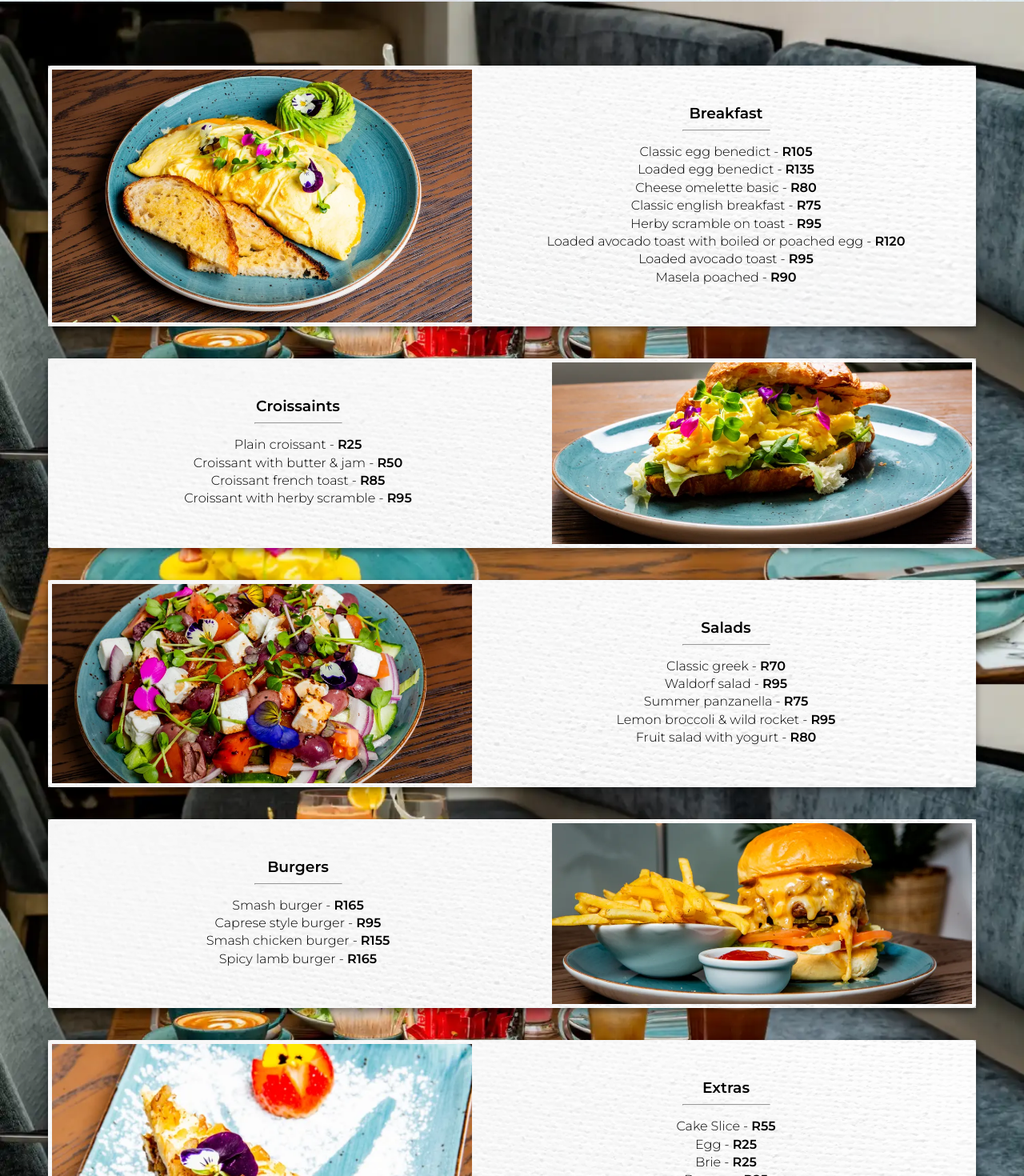
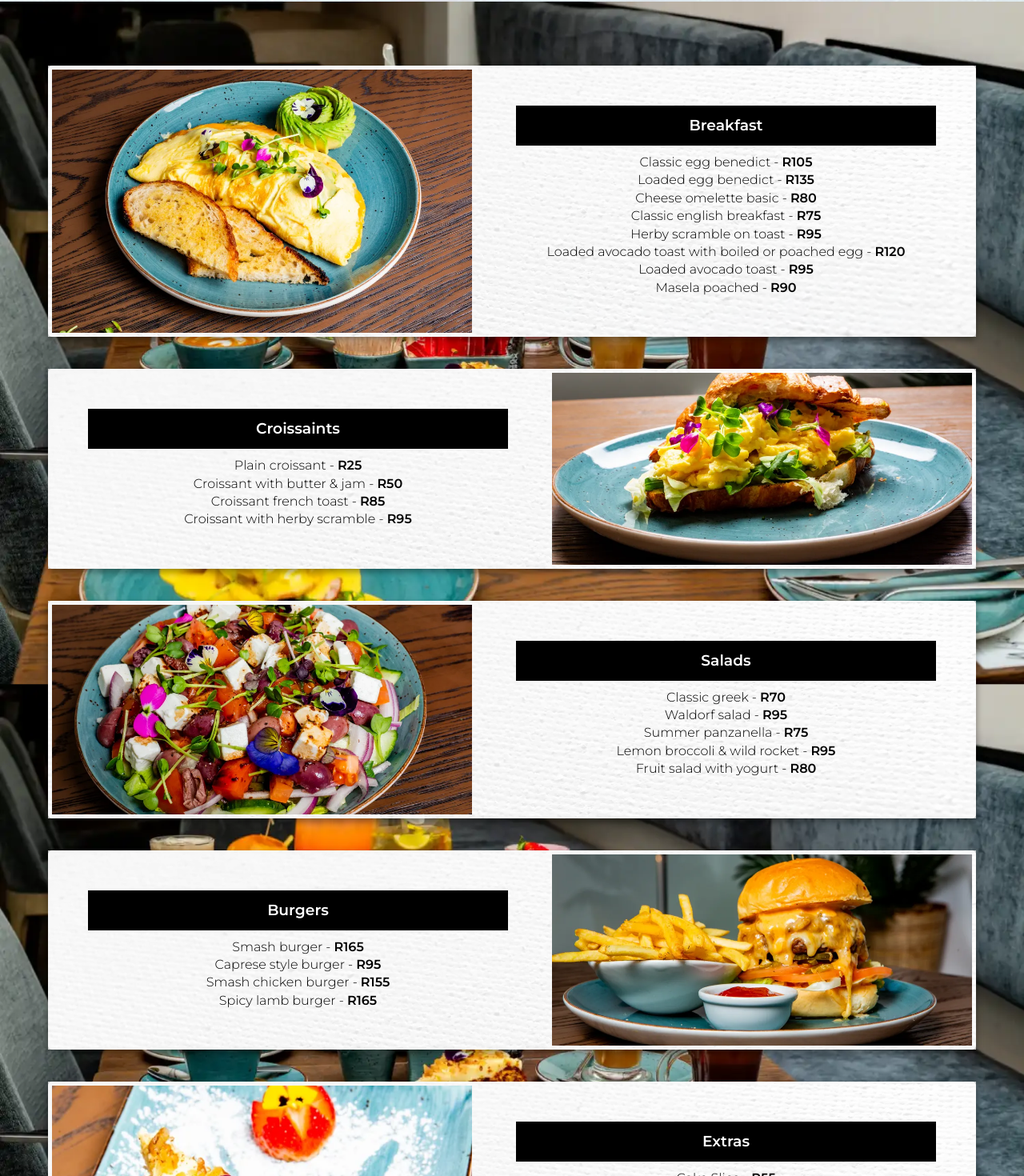
Before and after one commit to Lebo-Madikane/dweba-art-and-cafe, a Next.js app: page /cafePage in a window 1280 px wide. Shown: the part 378-1848 px from the top of the page at 80% size. Built offline with nearby package versions, Linux system fonts and the light colour scheme.

Commit message:
redesign menuPage text header

```diff
--- a/src/pages/cafePage.js
+++ b/src/pages/cafePage.js
@@ -27,7 +27,6 @@ const MenuItems = () => (
                     </div>
                     <div className={Styles["menu-category-detail"]}>
                         <h3>Breakfast</h3>
-                        <hr />
                         <ul>
                             <li>Classic egg benedict - <span>R105</span></li>
                             <li>Loaded egg benedict - <span>R135</span></li>
@@ -45,7 +44,6 @@ const MenuItems = () => (
                     <div className={`${Styles.menuCategorImg2}`}></div>
                     <div className={Styles["menu-category-detail"]}>
                         <h3>Croissaints</h3>
-                        <hr />
                         <ul>
                             <li>Plain croissant - <span>R25</span></li>
                             <li>Croissant with butter & jam - <span>R50</span></li>
@@ -63,7 +61,6 @@ const MenuItems = () => (
                     </div>
                     <div className={Styles["menu-category-detail"]}>
                         <h3>Salads</h3>
-                        <hr />
                         <ul>
                             <li>Classic greek - <span>R70</span></li>
                             <li>Waldorf salad - <span>R95</span></li>
@@ -78,7 +75,6 @@ const MenuItems = () => (
                     <div className={`${Styles.menuCategorImg2}`}></div>
                     <div className={Styles["menu-category-detail"]}>
                         <h3>Burgers</h3>
-                        <hr />
                         <ul>
                             <li>Smash burger - <span>R165</span></li>
                             <li>Caprese style burger - <span>R95</span></li>
@@ -96,7 +92,6 @@ const MenuItems = () => (
                     </div>
                     <div className={Styles["menu-category-detail"]}>
                         <h3>Extras</h3>
-                        <hr />
                         <ul>
                             <li>Cake Slice - <span>R55</span></li>
                             <li>Egg - <span>R25</span></li>
@@ -126,7 +121,6 @@ const MenuItems = () => (
                     <div className={`${Styles.menuCategorImg2}`}></div>
                     <div className={Styles["menu-category-detail"]}>
                         <h3>Juices</h3>
-                        <hr />
                         <ul>
                             <li>Apple zing - <span>R55</span></li>
                             <li>Apple juice - <span>R35</span></li>
@@ -150,7 +144,6 @@ const MenuItems = () => (
                     </div>
                     <div className={Styles["menu-category-detail"]}>
                         <h3>Cold Drinks</h3>
-                        <hr />
                         <ul>
                             <li>Sprite - <span>R22</span></li>
                             <li>Lemonade - <span>R22</span></li>
@@ -171,7 +164,6 @@ const MenuItems = () => (
                     <div className={`${Styles.menuCategorImg2}`}></div>
                     <div className={Styles["menu-category-detail"]}>
                         <h3>Hot Drinks</h3>
-                        <hr />
                         <ul>
                             <li>Tea - <span>R25</span></li>
                             <li>Espresso - <span>R28</span></li>
@@ -197,7 +189,6 @@ const MenuItems = () => (
                     </div>
                     <div className={Styles["menu-category-detail"]}>
                         <h3>Mocktails</h3>
-                        <hr />
                         <ul>
                             <li>Rock shandy - <span>R45</span></li>
                             <li>Cucumber lime - <span>R55</span></li>
@@ -212,7 +203,6 @@ const MenuItems = () => (
                     <div className={`${Styles.menuCategorImg2}`}></div>
                     <div className={Styles["menu-category-detail"]}>
                         <h3>Smoothies</h3>
-                        <hr />
                         <ul>
                             <li>Tropical breeze - <span>R55</span></li>
                             <li>Peanut butter bliss - <span>R55</span></li>
--- a/src/styles/pages/cafePage.module.scss
+++ b/src/styles/pages/cafePage.module.scss
@@ -104,12 +104,10 @@
         }
 
         .menu-category h3 {
+            padding: 15px;
             margin-bottom: 10px;
-        }
-
-        hr {
-            width: 110px;
-            margin: 0 auto 15px auto;
+            background-color: #000000;
+            color: #ffffff;
         }
 
         span {
```
